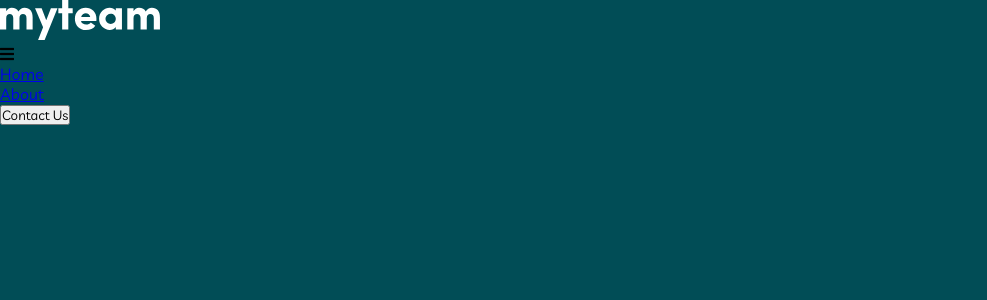
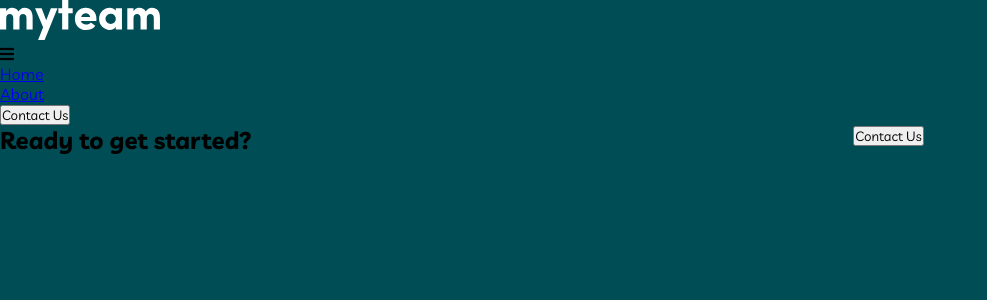
Before and after one commit to clf94-dev/myteam-multi-react, a React (Create React App) app: page /about in a window 1280 px wide. Shown: the top 300 px of the page, without its empty margins (0-987 px from the left). Built offline with nearby package versions, Linux system fonts and the light colour scheme.

Commit message:
added Cta component struct

```diff
--- /dev/null
+++ b/src/components/Cta.jsx
@@ -0,0 +1,21 @@
+import {Grid} from '@material-ui/core'
+import React from 'react'
+import {Link} from 'react-router-dom'
+
+function Cta() {
+    return (
+        <Grid container direction='row'>
+
+            <Grid item sm={8} xs={12}>
+                <h2>Ready to get started?</h2>
+            </Grid>
+            <Grid item sm={4} xs={12}>
+                <Link to='/contact'>
+                    <button>Contact Us</button>
+                </Link>
+            </Grid>
+        </Grid>
+    )
+}
+
+export default Cta
--- a/src/pages/About.jsx
+++ b/src/pages/About.jsx
@@ -1,9 +1,10 @@
 import React from 'react'
+import Cta from '../components/Cta'
 
 function About() {
     return (
         <div>
-
+            <Cta/>
         </div>
     )
 }
--- a/src/pages/Home.jsx
+++ b/src/pages/Home.jsx
@@ -1,4 +1,5 @@
 import React from 'react'
+import Cta from '../components/Cta'
 import HomeFeat from '../components/HomeFeat'
 import TopHome from '../components/TopHome'
 
@@ -7,6 +8,7 @@ function Home() {
         <div>
            <TopHome/>
            <HomeFeat/>
+           <Cta/>
         </div>
     )
 }
```
